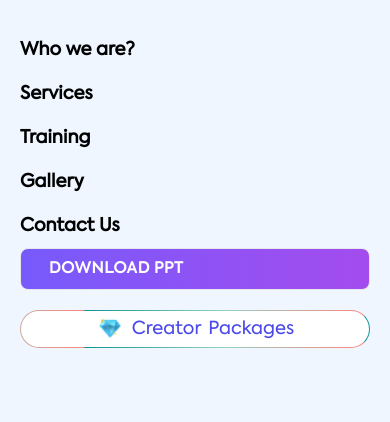
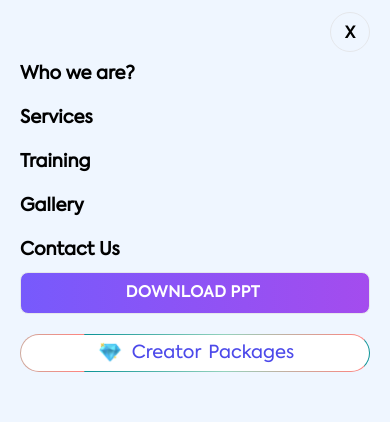
Before and after one commit to anandvyas2021/GGCS, a React (Vite) app: page /services in a window 390 px wide. Both pictures are taken after a click on the button 354 px from the left and 35 px from the top of the page. Shown: the top 422 px of the page. Built offline with nearby package versions, Linux system fonts and the light colour scheme.

Commit message:
sidebar close btn add

```diff
--- a/src/components/UI/Tabs.jsx
+++ b/src/components/UI/Tabs.jsx
@@ -4,19 +4,17 @@ import { message } from "antd";
 export default function Tabs({ options, currentTab, currentTabHandler }) {
     return (
         <div className="flex justify-center w-full !mb-5">
-            <div className="flex items-center text-xl font-semibold border-2 border-gray-200 rounded-full overflow-hidden transition-all duration-150 ease-in-out">
+            <div className="flex items-center text-xl font-semibold border-2 border-gray-200 rounded-full overflow-scroll transition-all duration-150 ease-in-out whitespace-nowrap">
                 {options?.map((item) => (
                     <div
                         key={item?.id}
-                        className={`!px-9 !py-3 w-fit h-full ${
-                            currentTab === item?.value
-                                ? "bg-gradient-to-r from-[#501E9C] via-[#A44CEE] to-[#FF847F] text-white ease-in-out"
-                                : "text-black"
-                        } ${
-                            item?.disabled
+                        className={`!px-9 !py-3 w-fit h-full ${currentTab === item?.value
+                            ? "bg-gradient-to-r from-[#501E9C] via-[#A44CEE] to-[#FF847F] text-white ease-in-out"
+                            : "text-black"
+                            } ${item?.disabled
                                 ? "cursor-not-allowed opacity-60"
                                 : "cursor-pointer"
-                        } rounded-full`}
+                            } rounded-full`}
                         onClick={() =>
                             item?.disabled
                                 ? message?.info("Coming Soon!!")
--- a/src/container/Navbar/NavbarContent.jsx
+++ b/src/container/Navbar/NavbarContent.jsx
@@ -99,7 +99,7 @@ export default function NavbarContent() {
                             </span>
                             <button
                                 className="block w-10 h-10 lg:hidden sm:h-12 sm:w-12"
-                                onClick={(e) => {
+                                onClick={() => {
                                     // e.stopPropagation();
                                     setState((prev) => {
                                         return {
@@ -123,11 +123,19 @@ export default function NavbarContent() {
             </div>
             {
                 !showMenu ? <>
-                    <div>
-                        clo
-                    </div>
-                    <div className={`block lg:hidden fixed left-0 top-0 h-full w-full rounded-b-lg z-50 bg-blue-50 px-5 md:px-0 pt-3 pb-14 md:pb-3 lg:py-0 ${showMenu ? "hidden" : ""}`} id="navbar-default">
-                        <ul className="flex flex-col mt-4 r">
+                    <div className={`block lg:hidden fixed left-0 top-0 h-full w-full rounded-b-lg z-50 bg-blue-50 px-5 lg:px-0 pt-3 pb-14 lg:pb-3 lg:py-0 ${showMenu ? "hidden" : ""}`} id="navbar-default">
+                        <div className="font-semibold flex justify-end items-center">
+                            <button className="size-10 px-2 pt-1 rounded-full border hover:bg-white"
+                                onClick={
+                                    () => setState((prev) => {
+                                        return {
+                                            ...prev,
+                                            showMenu: !state?.showMenu,
+                                        };
+                                    })}>
+                                X</button>
+                        </div>
+                        <ul className="flex flex-col">
                             {navMenu?.map((item) => (
                                 <li
                                     className="text-lg py-2 text-black font-semibold"
@@ -167,20 +175,19 @@ export default function NavbarContent() {
                                 </li>
                             ))}
                         </ul>
-                        <div className="lg:hidden z-50 imgBorder px-4 md:py-3 bg-gradient-to-r from-primary to-secondary border rounded-lg text-white cursor-pointer">
+                        <div className="sm:w-1/2 mx-auto lg:hidden z-50 imgBorder px-4 md:py-3 bg-gradient-to-r from-primary to-secondary border rounded-lg text-white cursor-pointer">
                             <a
                                 download
                                 onClick={() => {
                                     window.open(ppt, "_blank", "fullscreen=yes");
                                 }}
-                                className="font-axiSemiBold block py-2 pl-3 pr-4 !text-white md:p-0 dark:text-white md:dark:text-blue-500"
+                                className="font-axiSemiBold block py-2 pl-3 pr-4 text-center !text-white md:p-0 dark:text-white md:dark:text-blue-500"
                                 aria-current="page"
                             >
                                 DOWNLOAD PPT
                             </a>
                         </div>
-
-                        <div className="block lg:hidden mt-5">
+                        <div className="sm:w-1/2 mx-auto block lg:hidden mt-5">
                             <PackageContainer />
                         </div>
                         <div className="absolute lg:hidden bottom-8">
@@ -188,7 +195,7 @@ export default function NavbarContent() {
                         </div>
                     </div></> : null
             }
-        </section>
+        </section >
     );
 }
 
```
